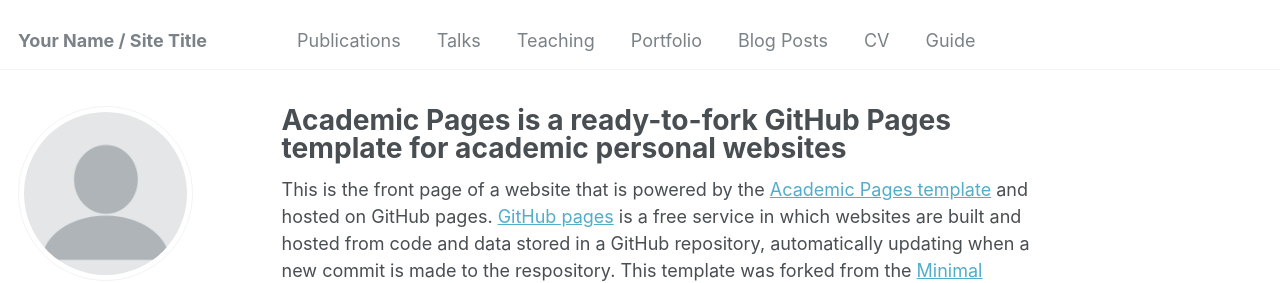
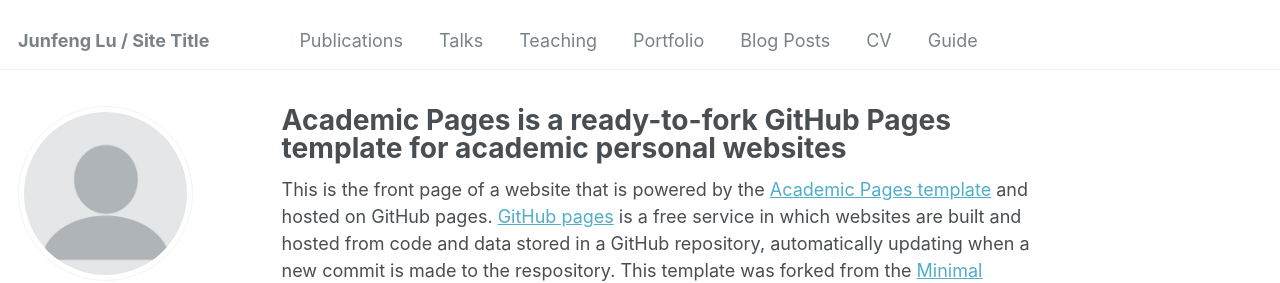
Before and after one commit to richardlujunfeng/richardloo, a Jekyll site: the page built from _pages/about.md, in a window 1280 px wide. Shown: the top 283 px of the page. Built offline with Jekyll 4.4.1, drawn with Linux system fonts in a browser that asks for light colours; some web fonts are replaced.

Commit message:
Update _config.yml

```diff
--- a/_config.yml
+++ b/_config.yml
@@ -8,7 +8,7 @@
 
 # Basic Site Settings
 locale                   : "en-US"
-title                    : "Your Name / Site Title"
+title                    : "Junfeng Lu / Site Title"
 title_separator          : "-"
 name                     : &name "Your Name"
 description              : &description "personal description"
```
